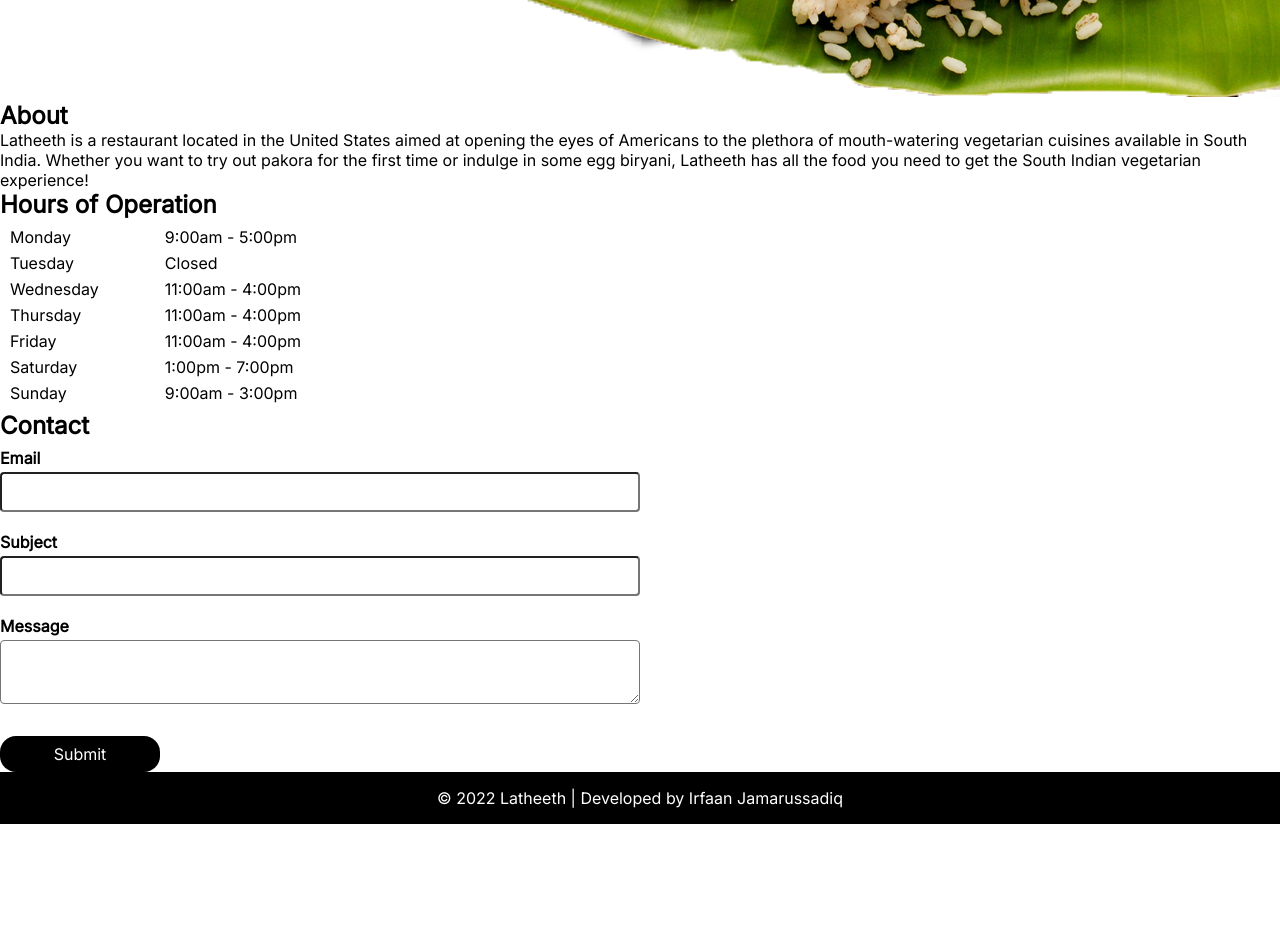
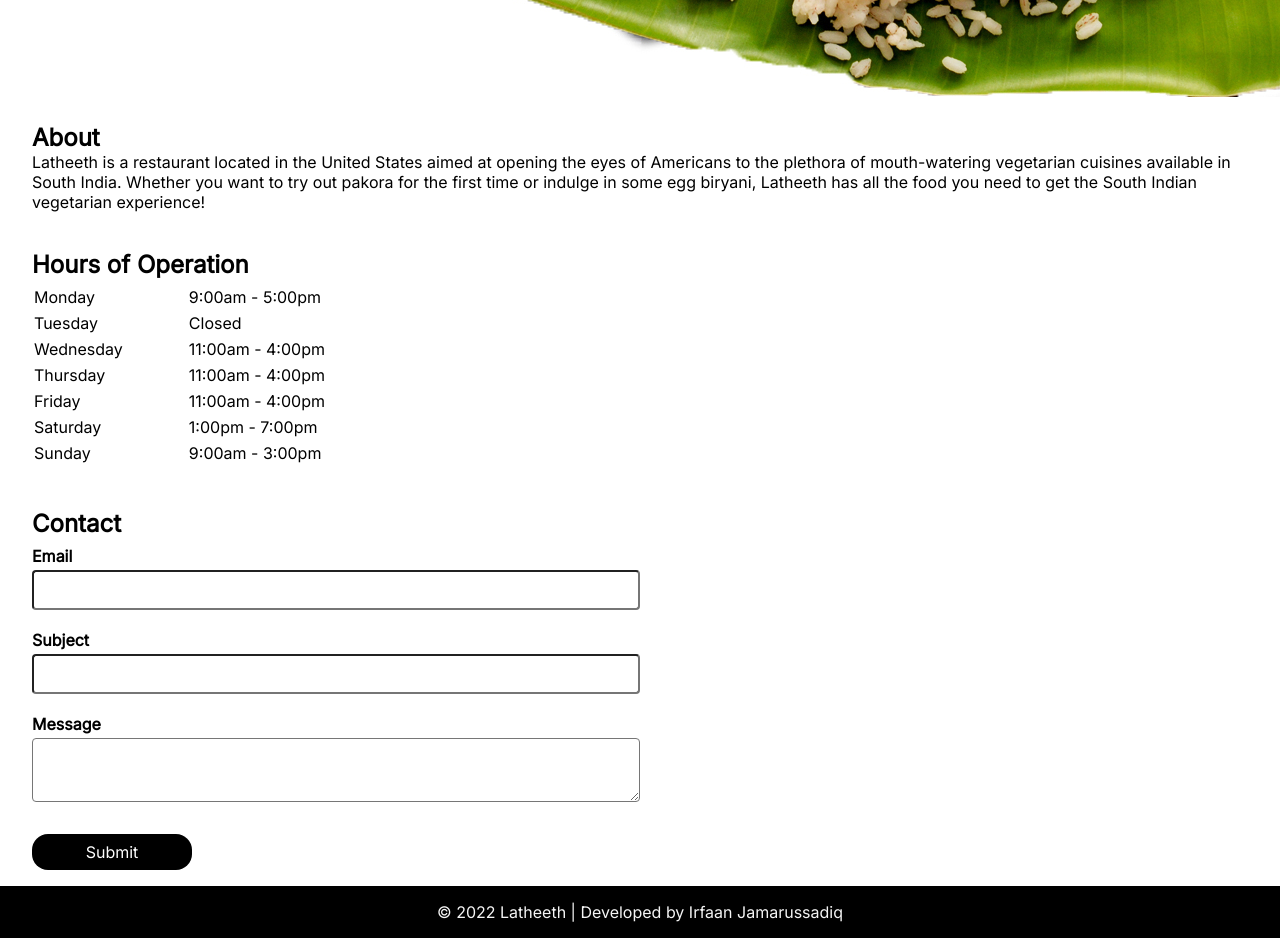
Before and after one commit to irfaan-jamarussadiq/react-restaurant, a React (Create React App) app in the folder client/: page / in a window 1280 px wide. Shown: the part 780-1718 px from the top of the page. Before the commit the page ends 1604 px from the top, so only its background shows below. Built offline with nearby package versions, Linux system fonts and the light colour scheme; a web font is replaced by a local one.

Commit message:
Revamp page section component styling

```diff
--- a/client/src/App.css
+++ b/client/src/App.css
@@ -14,10 +14,6 @@
   border-radius: 20px;
 }
 
-h* {
-  margin: 0.25em;
-}
-
 .App {
   display: flex;
   flex-direction: column;
@@ -31,26 +27,22 @@ h* {
   left: 0;
   width: 100%;
   background-color: #166534;
-  padding: 1rem 0rem;
+  padding: 1rem 0;
   text-align: center;
-}
-
-.nav-links {
-  padding: 0;
 }
 
 .nav-link {
   text-decoration: none;
   color: white;
   margin: 0 auto;
-  padding: 0rem 2rem;
+  padding: 0 2rem;
   font-size: large;
   cursor: pointer;
 }
 
 @media only screen and (max-width: 480px) {
   .nav-link {
-      padding: 0vw 5vw;
+      padding: 0 5vw;
   }
 }
 
@@ -97,6 +89,10 @@ h* {
   font-size: 1.5em;
 }
 
+.arrow-link {
+  cursor: pointer;
+}
+
 .arrow {
   border-right: 8px solid white;
   border-bottom: 8px solid white;
@@ -132,7 +128,7 @@ h* {
 #schedule {
   background-color: white;
   line-height: 1.5em;
-  padding: 0.25rem 0.5em;
+  padding: 0.25rem 0;
 }
 
 .table-row {
@@ -183,7 +179,7 @@ h* {
   max-width: 300px;
 }
 
-.order-button {
+.order-btn {
   padding: 0.5em 1em;
   border-radius: 1em;
   margin: 0.5em;
@@ -192,13 +188,17 @@ h* {
   border: none;
 }
 
-.order-button.default {
+.order-btn.default {
   background-color: #166534;
   color: whitesmoke;
 }
 
-.order-button.selected {
+.order-btn.selected {
   background-color: #991b1b;
+  color: whitesmoke;
+}
+
+.order-total {
   color: whitesmoke;
 }
 
@@ -299,7 +299,7 @@ h* {
 #footer {
   margin-top: auto;
   background-color: black;
-  color: white;
+  color: whitesmoke;
   padding: 1em 0em;
   text-align: center;
   width: 100%;
@@ -335,6 +335,10 @@ h* {
   box-shadow: 0 20px 25px -5px rgb(0 0 0 / 0.1), 0 8px 10px -6px rgb(0 0 0 / 0.1);
 }
 
-.page-container {
+.page-section {
   padding: 1rem 2rem;
 }
+
+.section-title {
+  margin-top: 0.25em;
+}
```
